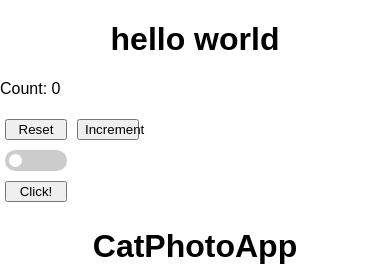
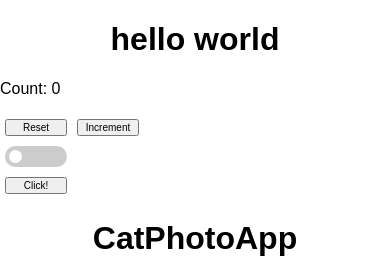
Before and after one commit to nuoxoxo/_playground, a React (Vite) app: page / in a window 390 px wide. Shown: the top 266 px of the page. Built offline with nearby package versions, Linux system fonts and the light colour scheme.

Commit message:
Update App.css

```diff
--- a/src/App.css
+++ b/src/App.css
@@ -86,6 +86,11 @@ input:checked + .slider:before {
 }
 
 
+@media only screen and (max-width: 768px) {
+  button {font-size: 10px}
+
+}
+
 /* p {
     display: flex;
     justify-content: center;
```
